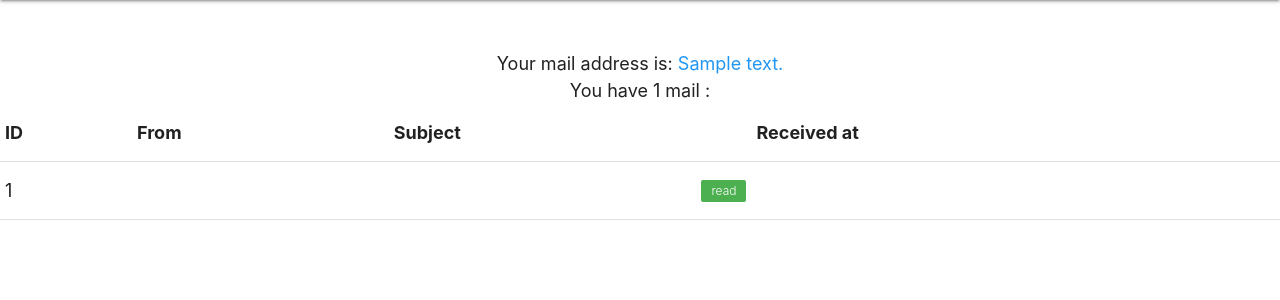
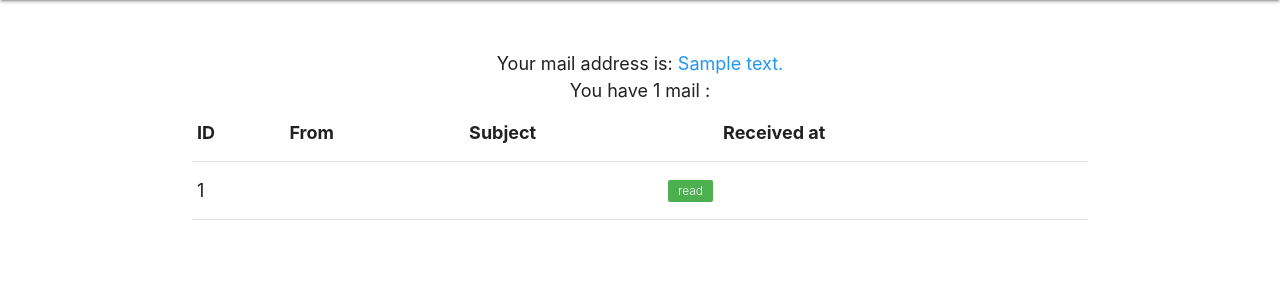
Before and after one commit to Huy-Ngo/temp-mail, a Flask app: template templates/views/mailbox.html in a window 1280 px wide. Shown: the part 64-364 px from the top of the page. Run offline with Flask 2, Linux system fonts and the light colour scheme; tables that the repository leaves empty hold one stand-in row (values such as "Sample post"); the template is opened without the code that fills it: values that come from a table or form of the project are taken from there, most other values are stand-ins (such as "Sample title", 1, 10 or a date in 2020); parts of the project's set-up code (start-up, migrations or seed data) failed here and were passed over.

Commit message:
Put the elements inside containers for better visual

```diff
--- a/templates/views/mail.html
+++ b/templates/views/mail.html
@@ -1,10 +1,10 @@
 {% extends 'views/mail_base.html' %}
 {% block title %} Mail {% endblock %}
 {% block body %}
-    <a href="{{ url_for('gui.mailbox', address=address, token=token) }}">
-        <button class="indigo btn"> <i class="material-icons"> arrow_back </i> Back </button>
-    </a>
     <div class="container">
+        <a href="{{ url_for('gui.mailbox', address=address, token=token) }}">
+            <button class="indigo btn"> <i class="material-icons"> arrow_back </i> Back </button>
+        </a>
         <div class="card">
             <div class="card-content">
                 <div class="id"> #{{ mail['id'] }} <span class="card-title">{{ mail['headers']['subject'] }}</span> </div>
--- a/templates/views/mailbox.html
+++ b/templates/views/mailbox.html
@@ -1,7 +1,7 @@
 {% extends 'views/mail_base.html' %}
 {% block title %} Mailbox - {{ address }} {% endblock %}
 {% block body %}
-    <div class="center-align">
+    <div class="center-align container">
     {% if mails|length > 0 %}
         You have {{ mails|length }} {% if mails|length == 1 %} mail {% else %} mails{% endif %}:
 
```
